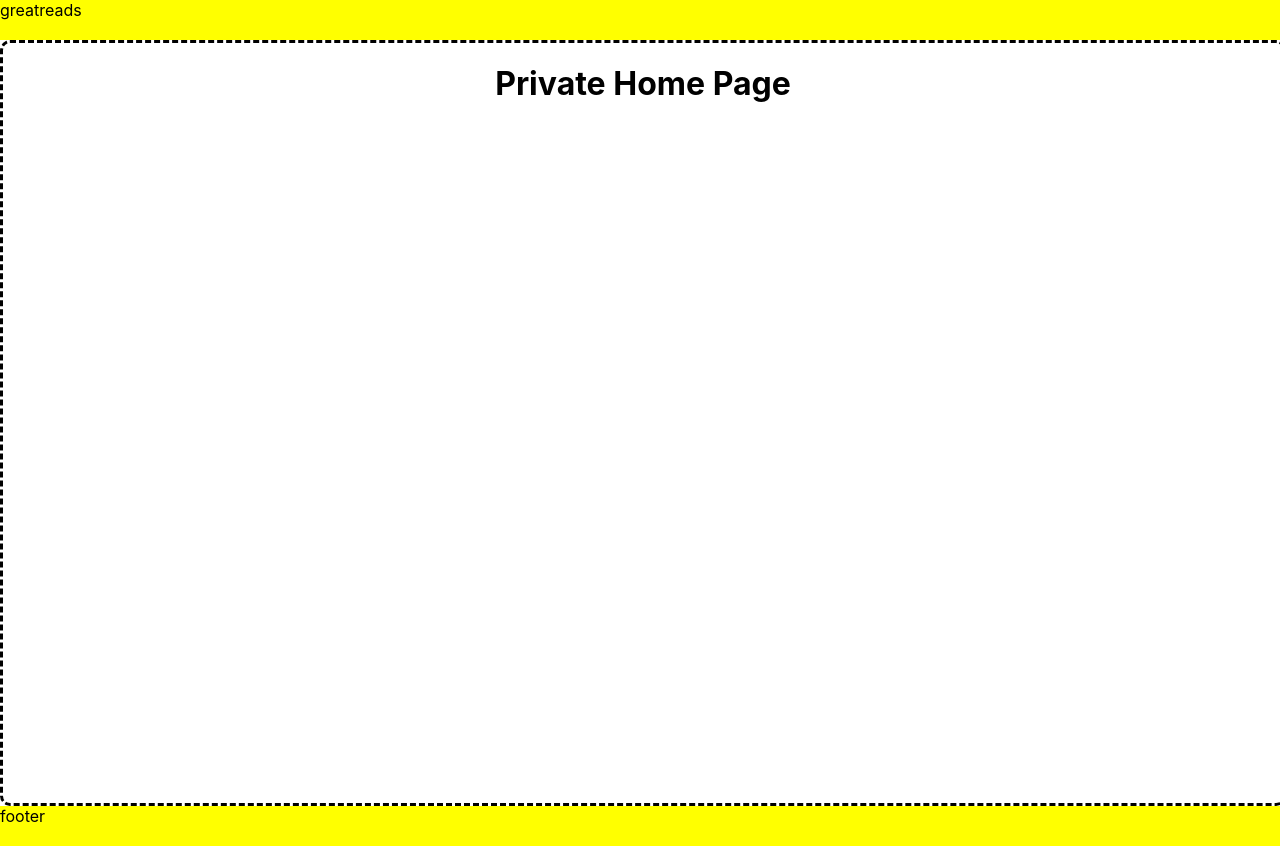
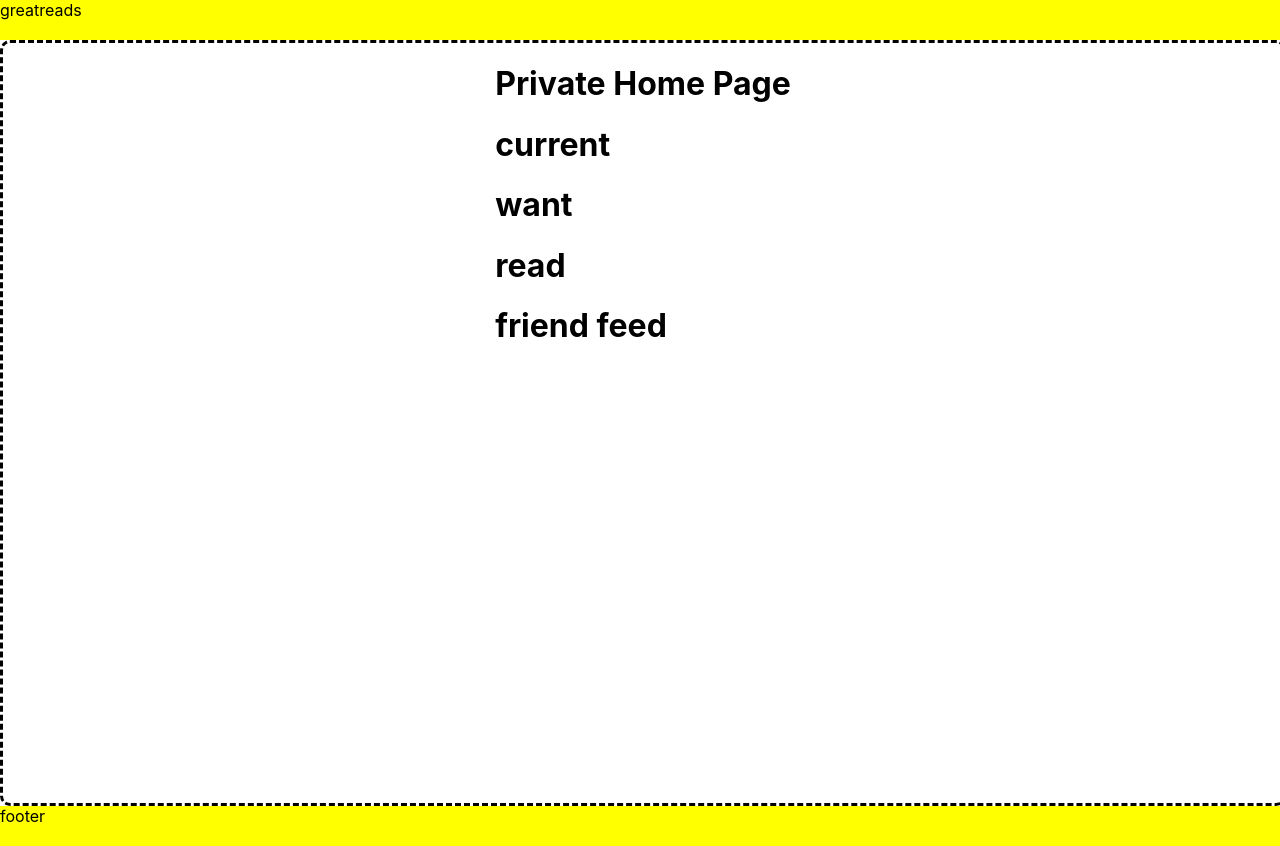
Before and after one commit to MarSchlaefer/greatreads_frontend, a React (Create React App) app: page / in a window 1280 px wide. Both pictures are taken after typing "name@example.com", "Sample" into the empty fields and a click on the input "Submit". Built offline with nearby package versions, Linux system fonts and the light colour scheme.

Commit message:
Added user-side components.

```diff
--- /dev/null
+++ b/src/components/currentlyReading.js
@@ -0,0 +1,13 @@
+import React, { Component } from 'react';
+
+class CurrentlyReading extends Component {
+  render() {
+    return (
+      <div>
+        <h1>current</h1>
+      </div>
+    )
+  }
+}
+
+export default CurrentlyReading;
--- /dev/null
+++ b/src/components/feed.js
@@ -0,0 +1,13 @@
+import React, { Component } from 'react';
+
+class Feed extends Component {
+  render() {
+    return (
+      <div>
+        <h1>friend feed</h1>
+      </div>
+    )
+  }
+}
+
+export default Feed;
--- /dev/null
+++ b/src/components/read.js
@@ -0,0 +1,13 @@
+import React, { Component } from 'react';
+
+class Read extends Component {
+  render() {
+    return (
+      <div>
+        <h1>read</h1>
+      </div>
+    )
+  }
+}
+
+export default Read;
--- a/src/components/userHome.js
+++ b/src/components/userHome.js
@@ -1,10 +1,19 @@
 import React, { Component } from 'react';
+import CurrentlyReading from './currentlyReading';
+import WantToRead from './wantToRead';
+import Read from './read';
+import Feed from './feed';
+
 
 class UserHome extends Component {
   render() {
     return (
       <div>
         <h1>Private Home Page</h1>
+        <CurrentlyReading />
+        <WantToRead />
+        <Read />
+        <Feed />
       </div>
     )
   }
--- /dev/null
+++ b/src/components/wantToRead.js
@@ -0,0 +1,13 @@
+import React, { Component } from 'react';
+
+class WantToRead extends Component {
+  render() {
+    return (
+      <div>
+        <h1>want</h1>
+      </div>
+    )
+  }
+}
+
+export default WantToRead;
```
